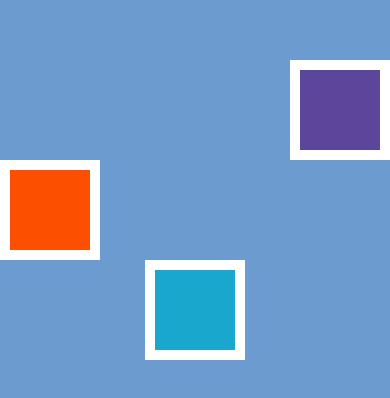
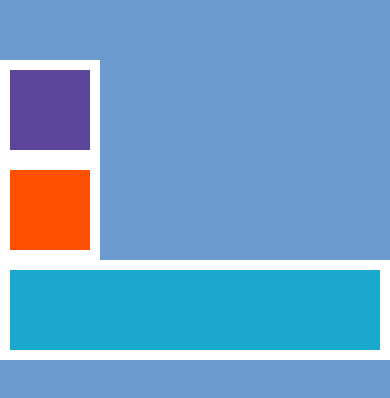
Before and after one commit to maximopeoficiales/counter-app-react-native-fh, a React Native app: screen / in a window 390 px wide. Shown: the part 212-610 px from the top of the page. Built offline with nearby package versions, Linux system fonts and the light colour scheme.

Commit message:
diseño 3 terminado video 80

```diff
--- a/src/screens/TareaScreen.tsx
+++ b/src/screens/TareaScreen.tsx
@@ -24,7 +24,6 @@ const styles = StyleSheet.create({
     borderWidth: 10,
     borderColor: "white",
     backgroundColor: "#5C469C",
-    alignSelf: "flex-end"
   },
   boxOrange: {
     width: 100,
@@ -32,14 +31,12 @@ const styles = StyleSheet.create({
     borderWidth: 10,
     borderColor: "white",
     backgroundColor: "#FC4F00",
-    // flex: 3,
   },
   boxBlue: {
-    width: 100,
+    width: "auto",
     height: 100,
     borderWidth: 10,
     borderColor: "white",
     backgroundColor: "#19A7CE",
-    alignSelf: "center",
   },
 });
```
